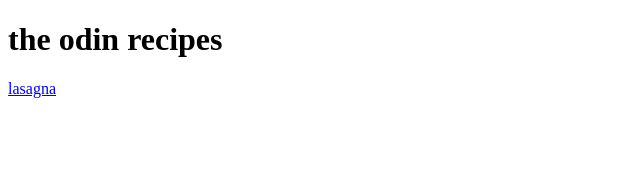
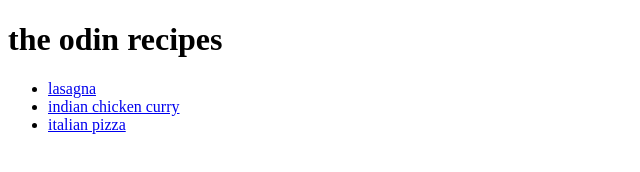
Before and after one commit to quantumAItimes/odin-recipes, a plain HTML site: page recipes/index.html in a window 1280 px wide. Shown: the whole page, without its empty margins (0-640 px from the left). Drawn offline with Linux system fonts and the light colour scheme.

Commit message:
link to other recipes

```diff
--- a/recipes/index.html
+++ b/recipes/index.html
@@ -7,6 +7,10 @@
 </head>
 <body>
     <h1>the odin recipes</h1>
-    <a href="./lasagna.html">lasagna</a>
+    <ul>
+    <li><a href="./lasagna.html">lasagna</a></li>
+    <li><a href="./currychicken.html">indian chicken curry</a></li>
+    <li><a href="./pizza.html">italian pizza</a></li>
+   </ul>
 </body>
 </html>
```
